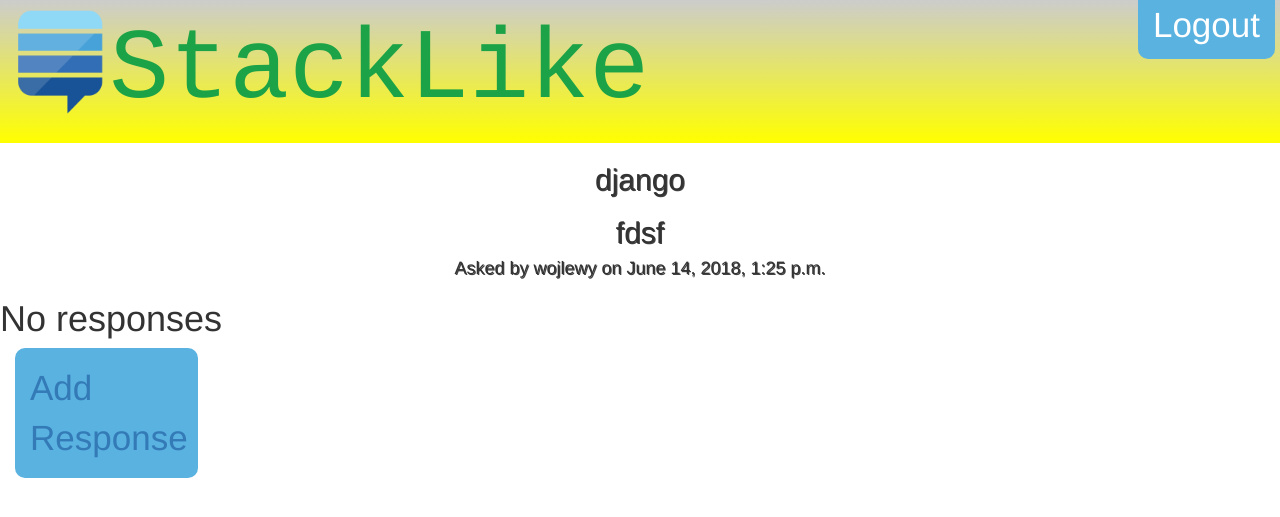
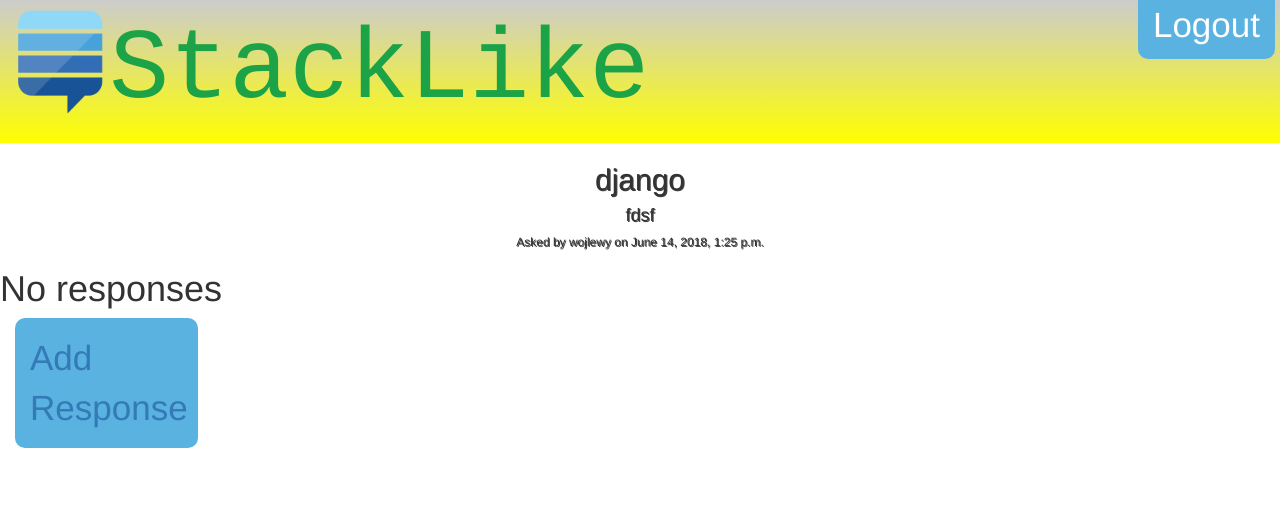
Before and after one commit to WoLewicki/PythonProject3, a Django app: page /home/1/1/ in a window 1280 px wide. Shown: the top 517 px of the page. Run offline with Django 3.2, Linux system fonts and the light colour scheme; a user stored in the database is signed in; data comes from the database, SQL or seed files in the repository; both versions use the stored data as it was after the commit; some libraries are stand-ins or nearby versions.

Commit message:
Some minor changes

```diff
--- a/templates/home/question_page.html
+++ b/templates/home/question_page.html
@@ -3,8 +3,8 @@
 {% block content %}
     <div class="w3-container w3-light-grey">
     <h2 style="text-shadow:1px 1px 0 #444" align="center">{{ question_topic }}</h2>
-        <h2 style="text-shadow:1px 1px 0 #444" align="center">{{ question_text }}</h2>
-    <h4 style="text-shadow:1px 1px 0 #444" align="center">Asked by {{ request.user }} on {{ pub_date }}</h4>
+        <h4 style="text-shadow:1px 1px 0 #444" align="center">{{ question_text }}</h4>
+    <h6 style="text-shadow:1px 1px 0 #444" align="center">Asked by {{ request.user }} on {{ pub_date }}</h6>
     </div>
     {% if responses_list %}
  <ul>
```
Also changed, not shown: db.sqlite3.
